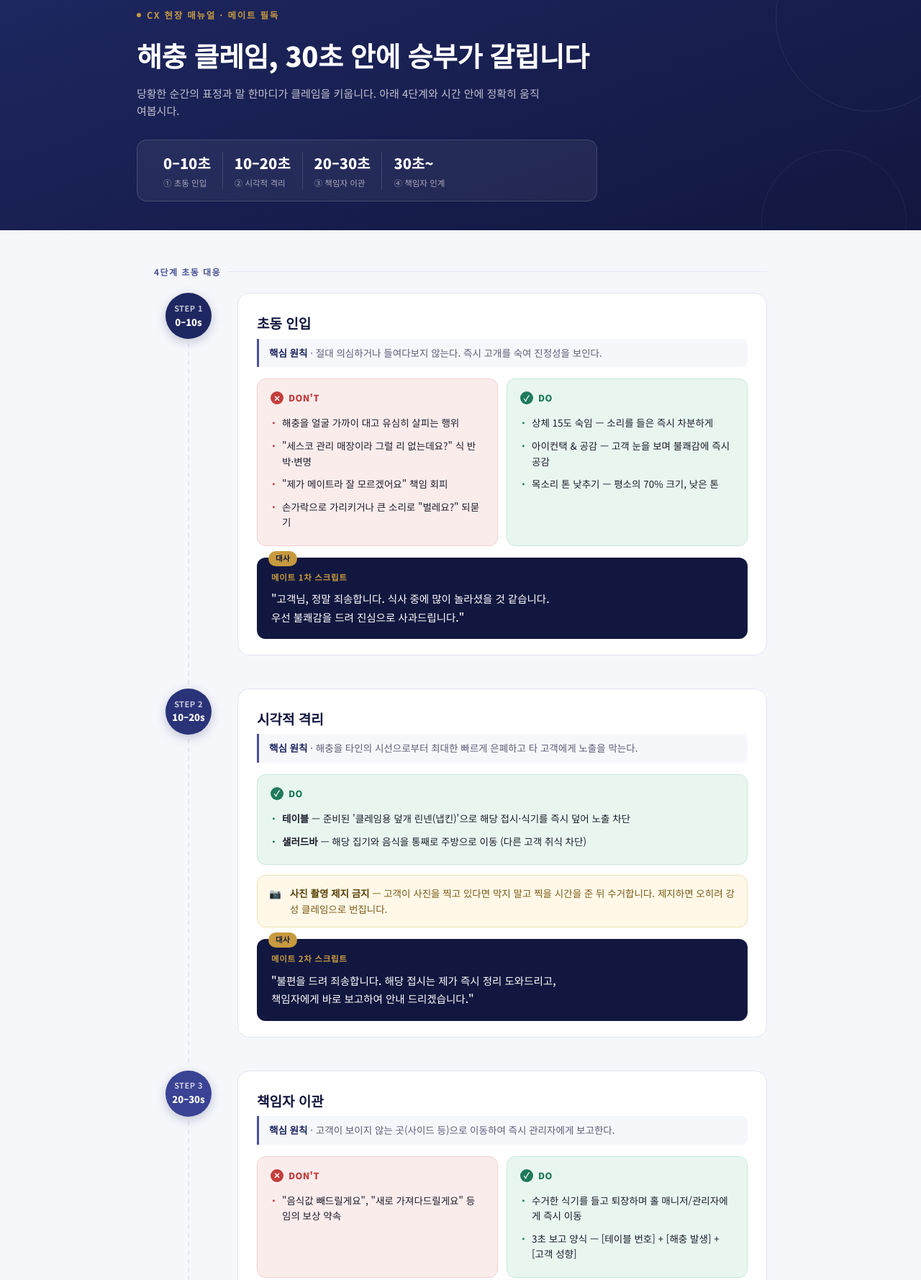
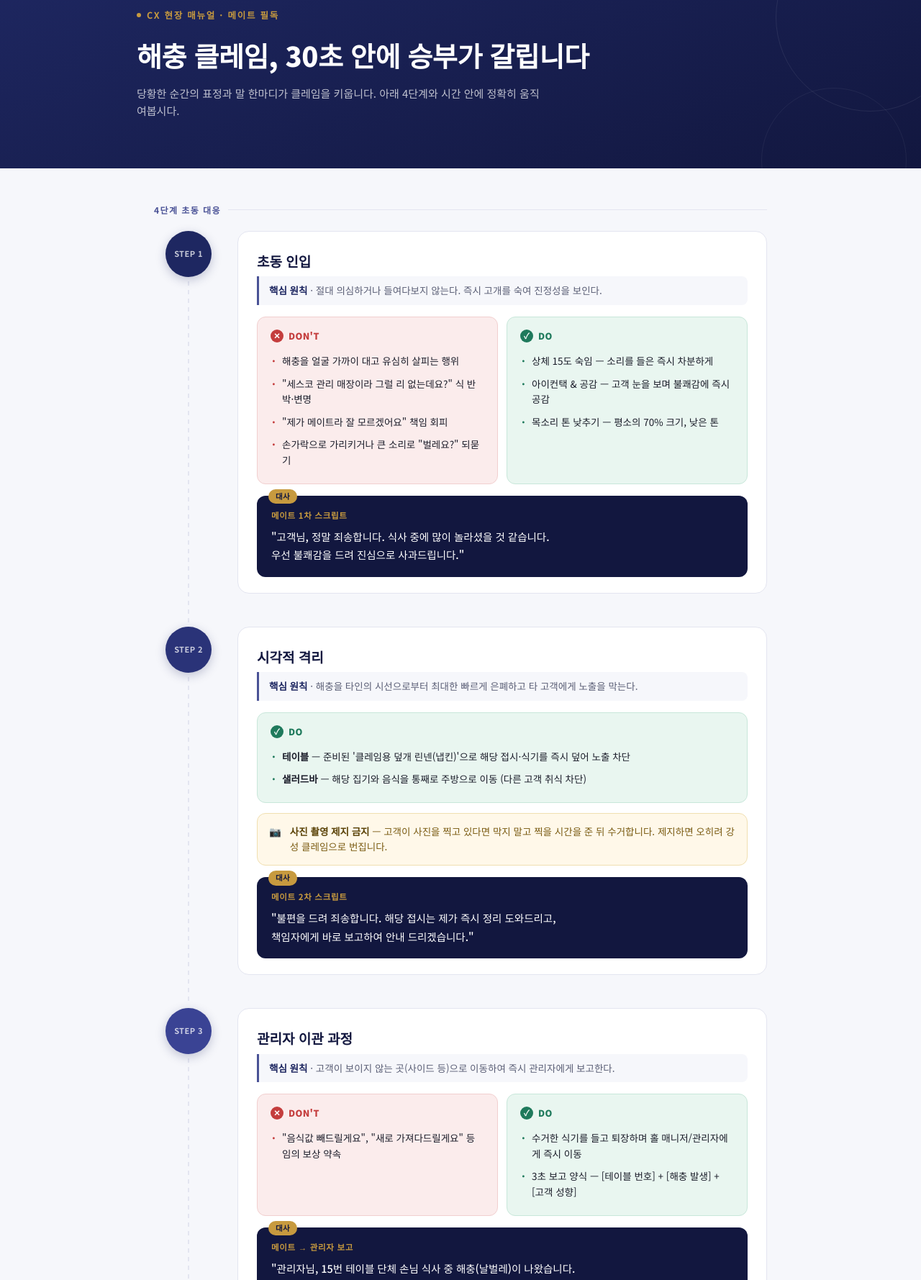
Before and after one commit to ywldo0506/SOP_BK, a plain HTML site: page index.html in a window 1280 px wide. Shown: the part 47-1826 px from the top of the page at 72% size. Drawn offline with Linux system fonts and the light colour scheme.

Commit message:
index.html

```diff
--- a/index.html
+++ b/index.html
@@ -312,12 +312,6 @@
       <div class="eyebrow"><span class="dot"></span>CX 현장 매뉴얼 · 메이트 필독</div>
       <h1>해충 클레임, 30초 안에 승부가 갈립니다</h1>
       <p class="hero-sub">당황한 순간의 표정과 말 한마디가 클레임을 키웁니다. 아래 4단계와 시간 안에 정확히 움직여봅시다.</p>
-      <div class="stopwatch">
-        <div class="seg"><span class="t">0–10초</span><span class="l">① 초동 인입</span></div>
-        <div class="seg"><span class="t">10–20초</span><span class="l">② 시각적 격리</span></div>
-        <div class="seg"><span class="t">20–30초</span><span class="l">③ 책임자 이관</span></div>
-        <div class="seg"><span class="t">30초~</span><span class="l">④ 책임자 인계</span></div>
-      </div>
     </div>
   </div>
 
@@ -330,7 +324,7 @@
       <!-- STAGE 1 -->
       <div class="stage">
         <div class="stage-rail">
-          <div class="badge"><span class="n">STEP 1</span><span class="r">0–10s</span></div>
+          <div class="badge"><span class="n">STEP 1</span></div>
           <div class="rail-line"></div>
         </div>
         <div class="stage-card">
@@ -367,7 +361,7 @@
       <!-- STAGE 2 -->
       <div class="stage">
         <div class="stage-rail">
-          <div class="badge"><span class="n">STEP 2</span><span class="r">10–20s</span></div>
+          <div class="badge"><span class="n">STEP 2</span></div>
           <div class="rail-line"></div>
         </div>
         <div class="stage-card">
@@ -398,12 +392,12 @@
       <!-- STAGE 3 -->
       <div class="stage">
         <div class="stage-rail">
-          <div class="badge"><span class="n">STEP 3</span><span class="r">20–30s</span></div>
+          <div class="badge"><span class="n">STEP 3</span></div>
           <div class="rail-line"></div>
         </div>
         <div class="stage-card">
           <div class="stage-head">
-            <div class="stage-title">책임자 이관</div>
+            <div class="stage-title">관리자 이관 과정</div>
             <div class="stage-principle"><b>핵심 원칙</b> · 고객이 보이지 않는 곳(사이드 등)으로 이동하여 즉시 관리자에게 보고한다.</div>
           </div>
           <div class="rule-grid">
@@ -431,7 +425,7 @@
       <!-- STAGE 4 -->
       <div class="stage">
         <div class="stage-rail">
-          <div class="badge"><span class="n">STEP 4</span><span class="r">30s 이내</span></div>
+          <div class="badge"><span class="n">STEP 4</span></div>
         </div>
         <div class="stage-card">
           <div class="stage-head">
```
